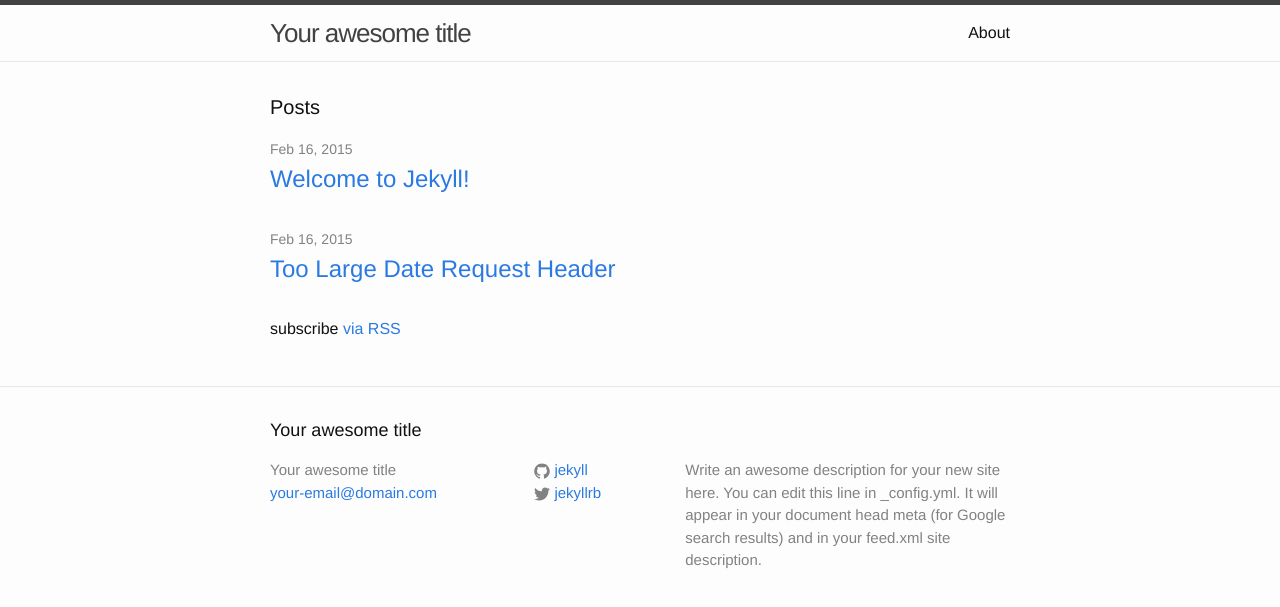
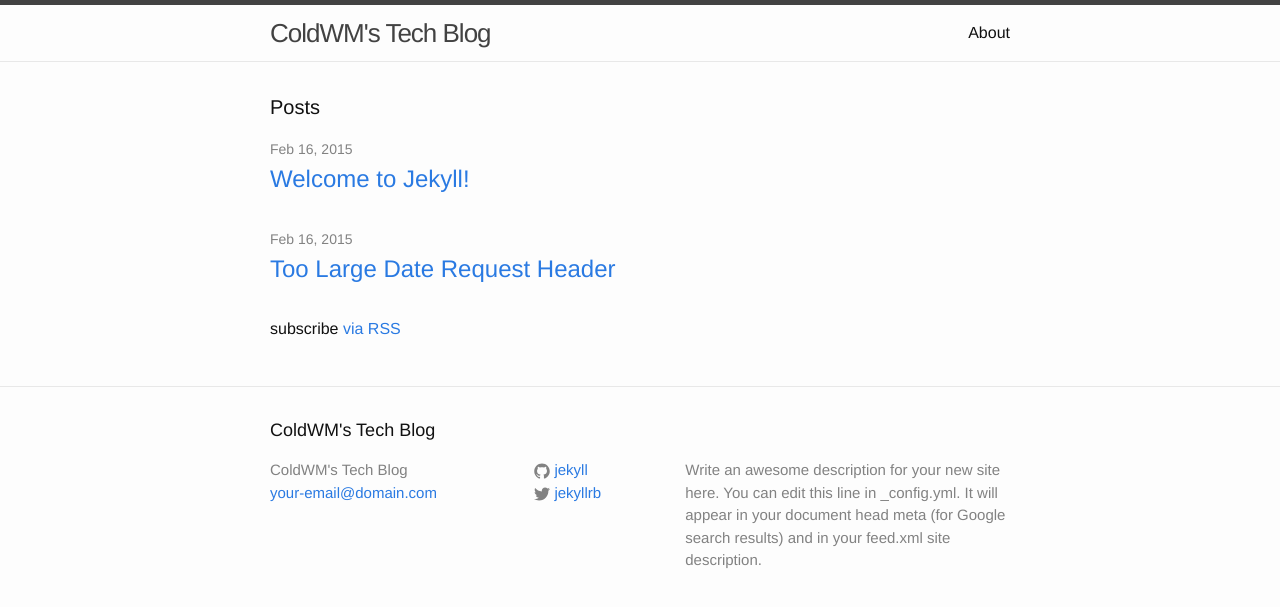
Before and after one commit to ColdWM/blog, a Jekyll site: the page built from index.html, in a window 1280 px wide. Shown: the top 607 px of the page. Built offline with Jekyll 4.4.1, drawn with Linux system fonts in a browser that asks for light colours; Markdown is read by kramdown in place of the engine named in the settings.

Commit message:
Update _config.yml

```diff
--- a/_config.yml
+++ b/_config.yml
@@ -1,14 +1,15 @@
 # Site settings
-title: Your awesome title
+title: ColdWM's Tech Blog
 email: your-email@domain.com
 description: > # this means to ignore newlines until "baseurl:"
   Write an awesome description for your new site here. You can edit this
   line in _config.yml. It will appear in your document head meta (for
   Google search results) and in your feed.xml site description.
-baseurl: "" # the subpath of your site, e.g. /blog/
+baseurl: "/blog" # the subpath of your site, e.g. /blog/
 url: "http://yourdomain.com" # the base hostname & protocol for your site
 twitter_username: jekyllrb
 github_username:  jekyll
 
 # Build settings
-markdown: kramdown
+markdown: redcarpet
+pygments: true
```
